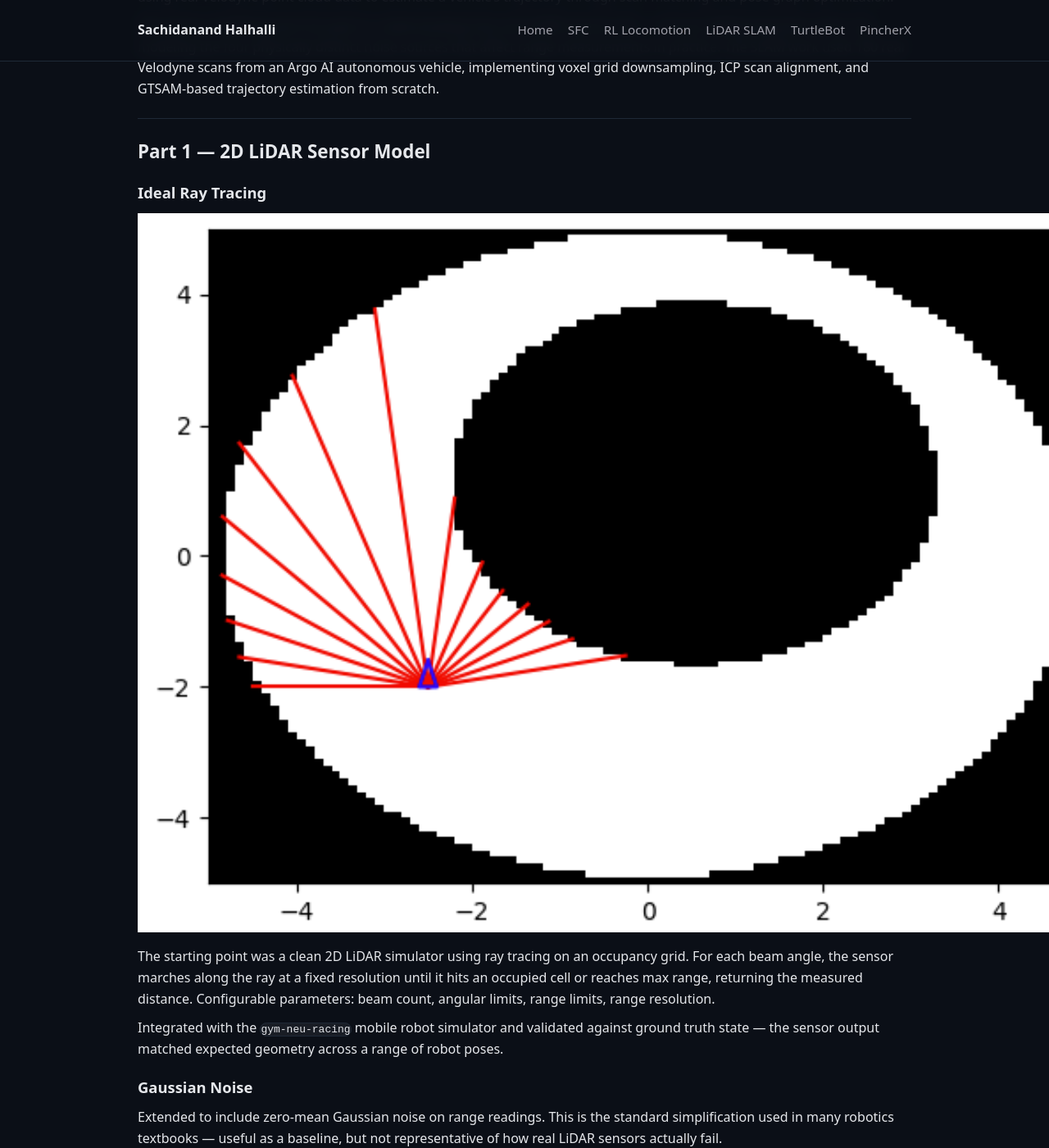
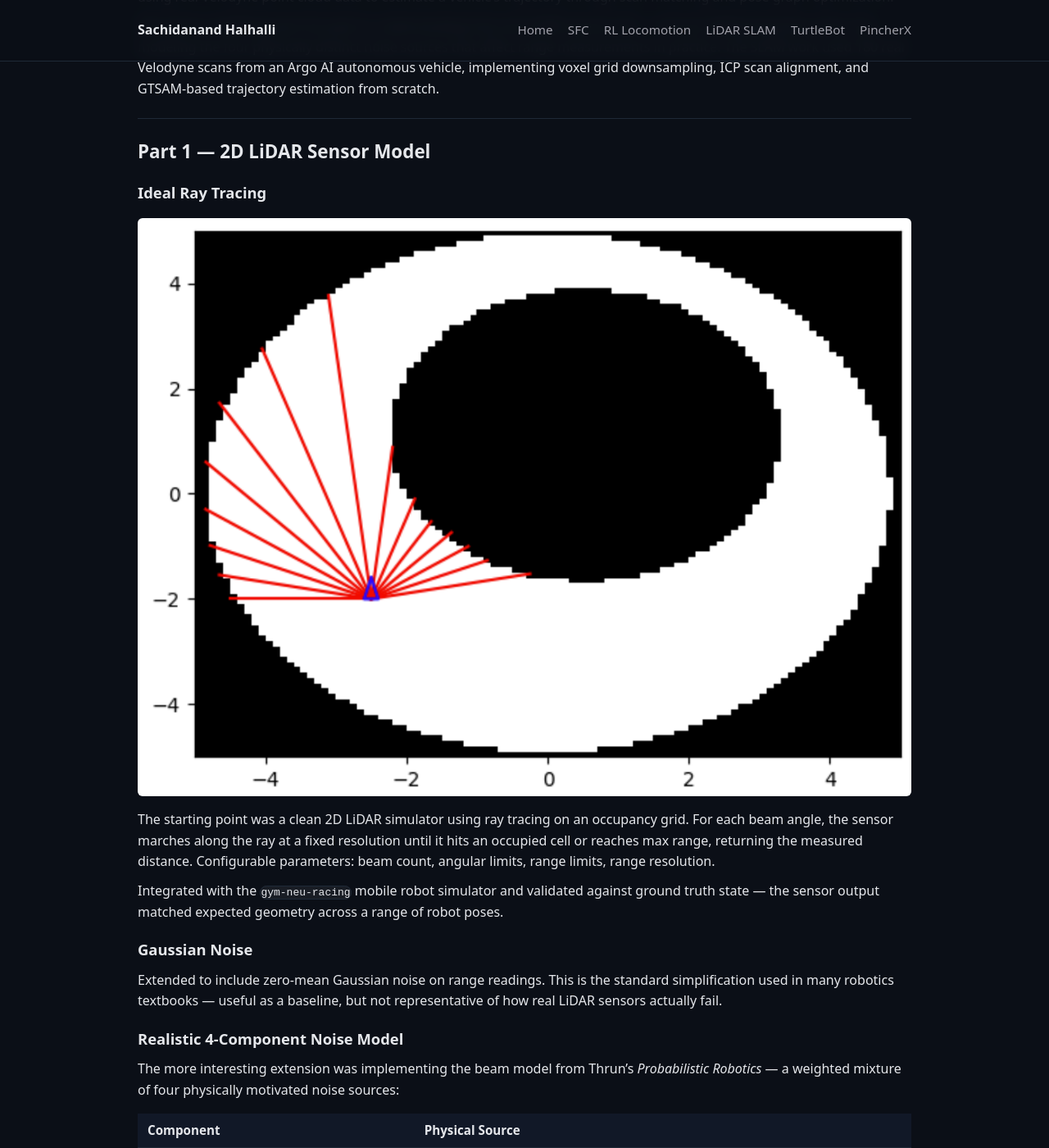
Before and after one commit to halhalli-s/halhalli-s.github.io, a Jekyll site: the page built from Projects/lidar_slam.md, in a window 1280 px wide and 1400 px high, scrolled down 367 px. Shown: the whole window at 82% size. Built offline with Jekyll 4.4.1, drawn with Linux system fonts in a browser that asks for light colours.

Commit message:
Add files via upload

```diff
--- a/Assets/style.css
+++ b/Assets/style.css
@@ -6,7 +6,6 @@
   --link:#7dd3fc;
   --border:#1f2937;
 }
-
 *{box-sizing:border-box;}
 body{
   margin:0;
@@ -15,13 +14,11 @@ body{
   color: var(--text);
   line-height: 1.6;
 }
-
 .container{
   max-width: 980px;
   margin: 0 auto;
   padding: 24px 18px;
 }
-
 .site-header{
   position: sticky;
   top: 0;
@@ -29,20 +26,17 @@ body{
   border-bottom: 1px solid var(--border);
   backdrop-filter: blur(10px);
 }
-
 .header-inner{
   display:flex;
   align-items:center;
   justify-content:space-between;
   gap: 14px;
 }
-
 .brand{
   color: var(--text);
   text-decoration:none;
   font-weight: 700;
 }
-
 .nav a{
   color: var(--muted);
   text-decoration:none;
@@ -50,38 +44,31 @@ body{
   font-size: 0.95rem;
 }
 .nav a:hover{color: var(--text);}
-
 h1{font-size: 2.2rem; margin: 18px 0 8px;}
 h2{font-size: 1.4rem; margin: 22px 0 10px;}
 h3{font-size: 1.15rem; margin: 18px 0 8px;}
 p{margin: 10px 0;}
-
 a{color: var(--link);}
 a:hover{text-decoration: underline;}
-
 hr{
   border: none;
   border-top: 1px solid var(--border);
   margin: 22px 0;
 }
-
 .site-footer{
   border-top: 1px solid var(--border);
   color: var(--muted);
   font-size: 0.9rem;
 }
-
 code, pre{
   background: rgba(255,255,255,0.06);
   border: 1px solid var(--border);
   border-radius: 10px;
 }
-
 pre{
   padding: 12px;
   overflow:auto;
 }
-
 blockquote{
   margin: 14px 0;
   padding: 10px 14px;
@@ -89,3 +76,71 @@ blockquote{
   color: var(--muted);
   background: rgba(255,255,255,0.04);
 }
+
+/* ── Images ── */
+img {
+  max-width: 100%;
+  height: auto;
+  display: block;
+  margin: 1rem auto;
+  border-radius: 6px;
+}
+
+/* ── Profile picture ── */
+.profile-pic {
+  width: 140px;
+  height: 140px;
+  border-radius: 50%;
+  object-fit: cover;
+  float: right;
+  margin: 0 0 1.5rem 2rem;
+}
+
+/* ── Clearfix for floated profile pic ── */
+.clearfix::after {
+  content: "";
+  display: table;
+  clear: both;
+}
+
+/* ── RL gait 2x2 grid ── */
+.gait-grid {
+  display: grid;
+  grid-template-columns: 1fr 1fr;
+  gap: 1rem;
+  margin: 1.5rem 0;
+}
+.gait-grid div p {
+  text-align: center;
+  font-weight: bold;
+  margin-bottom: 0.3rem;
+  color: var(--muted);
+}
+.gait-grid img {
+  width: 100%;
+  margin: 0;
+  border-radius: 4px;
+}
+
+/* ── Tables ── */
+table {
+  width: 100%;
+  border-collapse: collapse;
+  margin: 1rem 0;
+  font-size: 0.95rem;
+}
+th {
+  background: var(--card);
+  color: var(--text);
+  padding: 8px 12px;
+  text-align: left;
+  border-bottom: 2px solid var(--border);
+}
+td {
+  padding: 8px 12px;
+  border-bottom: 1px solid var(--border);
+  color: var(--muted);
+}
+tr:last-child td {
+  border-bottom: none;
+}
```
